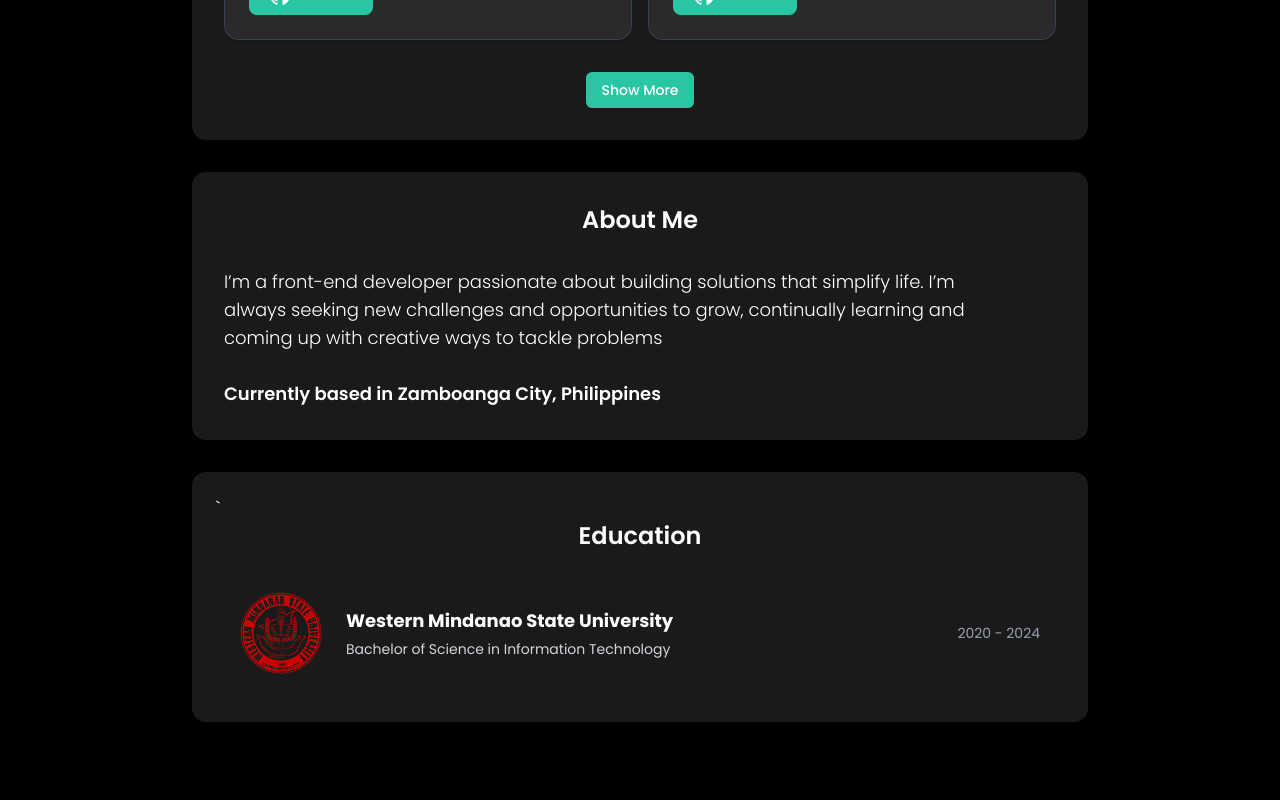
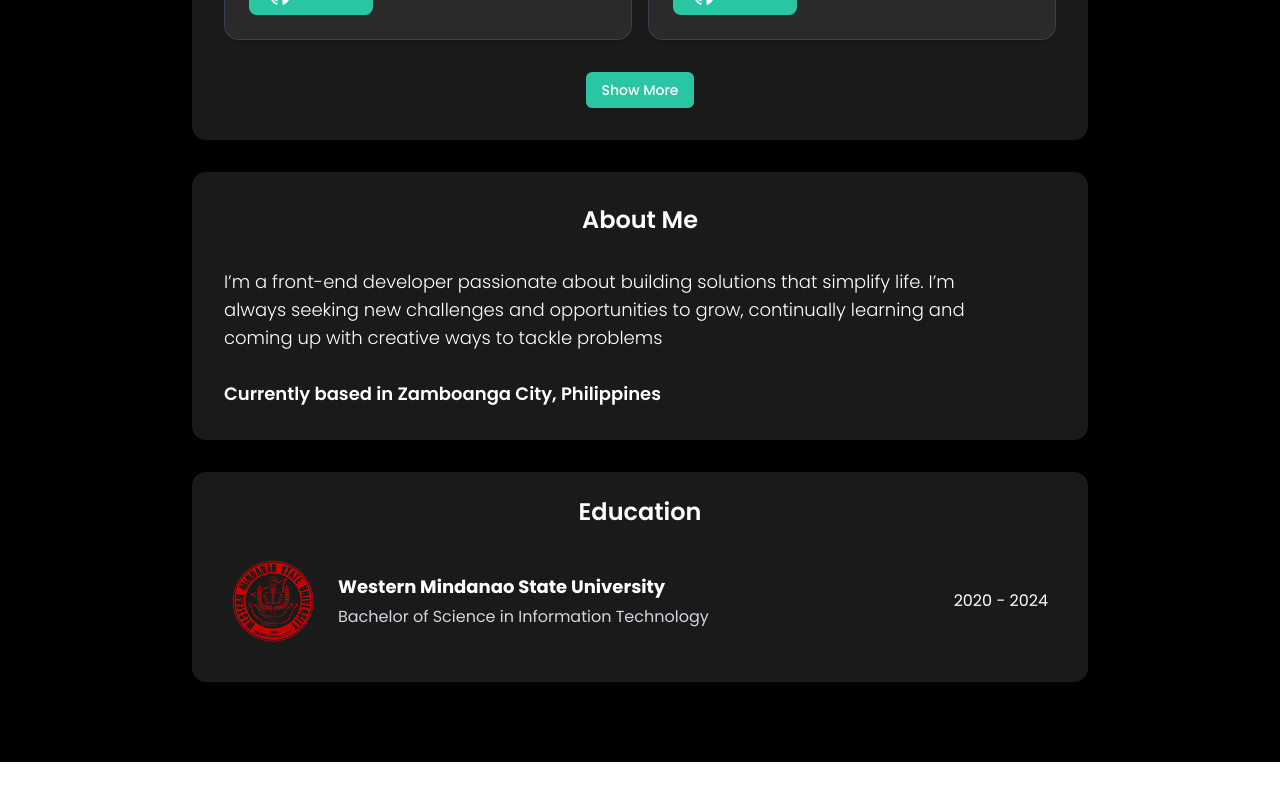
Before and after one commit to Yongbi21/yongbi-portfolio, a Next.js app: page / in a window 1280 px wide. Shown: the part 2584-3384 px from the top of the page. After the commit the page ends 3346 px from the top, so only its background shows below. Built offline with nearby package versions, Linux system fonts and the light colour scheme.

Commit message:
fix:spaces-minor-changes

```diff
--- a/src/app/page.tsx
+++ b/src/app/page.tsx
@@ -61,7 +61,7 @@ export default function Home() {
 
     {
       title: "Education",
-      titleClassName: "flex justify-center items-center font-semibold text-2xl mb-4",
+      titleClassName: "flex justify-center items-center font-semibold text-2xl",
       image: "/wmsu-logo.png",
       schoolName: "Western Mindanao State University",
       description: "Bachelor of Science in Information Technology",
@@ -288,8 +288,6 @@ export default function Home() {
                   schoolName={card.schoolName}
                   description={card.description}
                   dateRange={card.daterange}
-
-
               >
               </EducationCard>
           ))}
--- a/src/components/ui/education-card.tsx
+++ b/src/components/ui/education-card.tsx
@@ -25,12 +25,12 @@ const EducationCard: React.FC<EducationCardProps> = ({
                                                      }) => {
     return (
         <Card className="bg-[#1a1a1a] text-white border-none w-full rounded-xl">
-            <CardContent className="flex flex-col ">`
+            <CardContent className="flex flex-col ">
 
-                <h1 className={`text-2xl font-light text-white ${titleClassName}`}>
+                <h1 className={`text-2xl font-light mb-4 text-white ${titleClassName}`}>
                     {title}
                 </h1>
-            <div className="flex flex-row items-center justify-between p-6">
+            <div className="flex flex-row items-center justify-between p-4">
                 {/* Logo */}
                 <div className="flex-shrink-0">
                     <Image
@@ -46,12 +46,12 @@ const EducationCard: React.FC<EducationCardProps> = ({
                 <div className="flex flex-col ml-6 flex-grow">
                     <h2 className="text-lg font-bold text-white">{schoolName}</h2>
                     {description && (
-                        <p className="text-sm text-gray-300 mt-1">{description}</p>
+                        <p className="text-md text-gray-300 mt-1">{description}</p>
                     )}
                 </div>
 
                 {/* Date */}
-                <div className="text-sm text-gray-400 text-right whitespace-nowrap ml-4">
+                <div className="text-md text-white text-right whitespace-nowrap ml-4">
                     {dateRange}
                 </div>
             </div>
```
